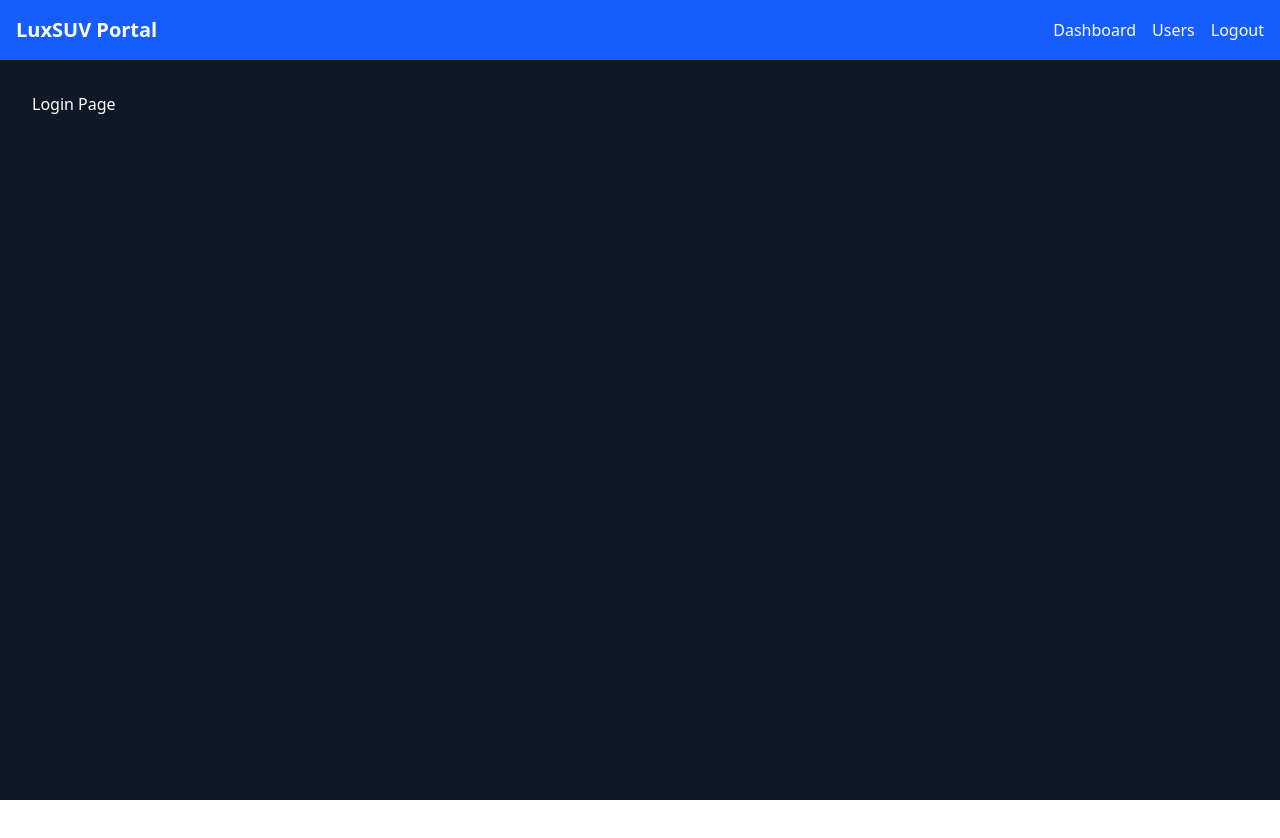
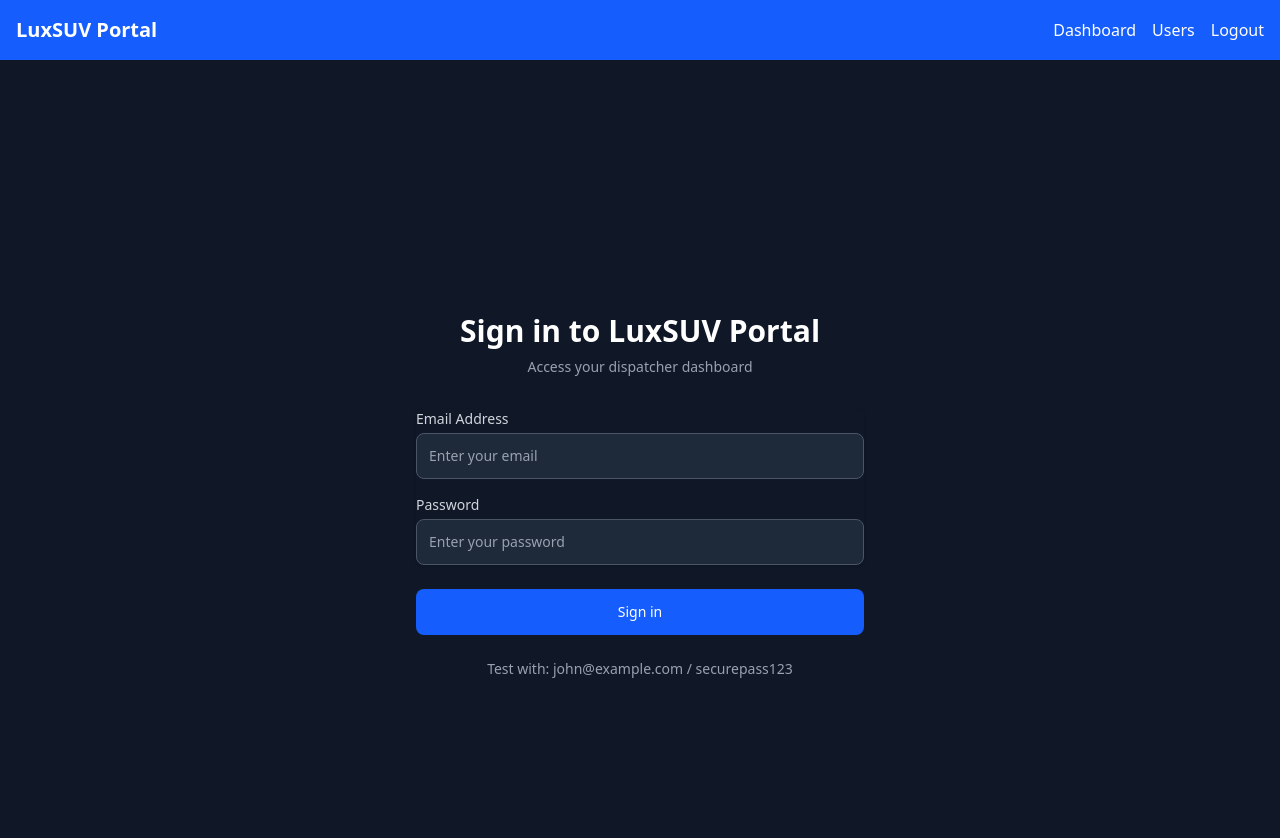
Before and after one commit to diagnosis/luxsuv-portal-admin, a React (Vite) app: page /login in a window 1280 px wide. Shown: the top 838 px of the page. Before the commit the page ends 800 px from the top, so only its background shows below. Built offline with nearby package versions, Linux system fonts and the light colour scheme.

Commit message:
Implement Login Page with Form

```diff
--- a/src/routes/login.lazy.jsx
+++ b/src/routes/login.lazy.jsx
@@ -1,9 +1,137 @@
-import { createLazyFileRoute } from '@tanstack/react-router';
+import { createLazyFileRoute, useNavigate } from '@tanstack/react-router';
+import { useState } from 'react';
 
 export const Route = createLazyFileRoute('/login')({
-    component: LoginLazy,
+    component: LoginPage,
 });
 
-function LoginLazy() {
-    return <div className="p-2">Login Page</div>;
+function LoginPage() {
+    const navigate = useNavigate();
+    const [formData, setFormData] = useState({
+        email: '',
+        password: ''
+    });
+    const [loading, setLoading] = useState(false);
+    const [error, setError] = useState('');
+
+    const handleInputChange = (e) => {
+        const { name, value } = e.target;
+        setFormData(prev => ({
+            ...prev,
+            [name]: value
+        }));
+    };
+
+    const handleSubmit = async (e) => {
+        e.preventDefault();
+        setLoading(true);
+        setError('');
+
+        try {
+            const response = await fetch('http://localhost:8080/login', {
+                method: 'POST',
+                headers: {
+                    'Content-Type': 'application/json',
+                },
+                body: JSON.stringify(formData)
+            });
+
+            const data = await response.json();
+
+            if (response.ok) {
+                // Store token and user info
+                localStorage.setItem('token', data.token);
+                localStorage.setItem('user', JSON.stringify(data.user));
+
+                // Redirect to dashboard
+                navigate({ to: '/dashboard' });
+            } else {
+                setError(data.message || 'Login failed');
+            }
+        } catch (err) {
+            setError('Network error. Please check if the server is running.');
+        } finally {
+            setLoading(false);
+        }
+    };
+
+    return (
+        <div className="min-h-screen bg-gray-900 flex items-center justify-center py-12 px-4 sm:px-6 lg:px-8">
+            <div className="max-w-md w-full space-y-8">
+                <div>
+                    <h2 className="mt-6 text-center text-3xl font-extrabold text-white">
+                        Sign in to LuxSUV Portal
+                    </h2>
+                    <p className="mt-2 text-center text-sm text-gray-400">
+                        Access your dispatcher dashboard
+                    </p>
+                </div>
+
+                <form className="mt-8 space-y-6" onSubmit={handleSubmit}>
+                    <div className="rounded-md shadow-sm space-y-4">
+                        <div>
+                            <label htmlFor="email" className="block text-sm font-medium text-gray-300 mb-1">
+                                Email Address
+                            </label>
+                            <input
+                                id="email"
+                                name="email"
+                                type="email"
+                                required
+                                value={formData.email}
+                                onChange={handleInputChange}
+                                className="appearance-none relative block w-full px-3 py-3 border border-gray-600 placeholder-gray-400 text-white bg-gray-800 rounded-lg focus:outline-none focus:ring-2 focus:ring-blue-500 focus:border-blue-500 sm:text-sm"
+                                placeholder="Enter your email"
+                            />
+                        </div>
+
+                        <div>
+                            <label htmlFor="password" className="block text-sm font-medium text-gray-300 mb-1">
+                                Password
+                            </label>
+                            <input
+                                id="password"
+                                name="password"
+                                type="password"
+                                required
+                                value={formData.password}
+                                onChange={handleInputChange}
+                                className="appearance-none relative block w-full px-3 py-3 border border-gray-600 placeholder-gray-400 text-white bg-gray-800 rounded-lg focus:outline-none focus:ring-2 focus:ring-blue-500 focus:border-blue-500 sm:text-sm"
+                                placeholder="Enter your password"
+                            />
+                        </div>
+                    </div>
+
+                    {error && (
+                        <div className="bg-red-900 border border-red-600 text-red-200 px-4 py-3 rounded-lg">
+                            {error}
+                        </div>
+                    )}
+
+                    <div>
+                        <button
+                            type="submit"
+                            disabled={loading}
+                            className="group relative w-full flex justify-center py-3 px-4 border border-transparent text-sm font-medium rounded-lg text-white bg-blue-600 hover:bg-blue-700 focus:outline-none focus:ring-2 focus:ring-offset-2 focus:ring-blue-500 disabled:opacity-50 disabled:cursor-not-allowed transition-colors"
+                        >
+                            {loading ? (
+                                <div className="flex items-center">
+                                    <div className="animate-spin rounded-full h-4 w-4 border-b-2 border-white mr-2"></div>
+                                    Signing in...
+                                </div>
+                            ) : (
+                                'Sign in'
+                            )}
+                        </button>
+                    </div>
+
+                    <div className="text-center">
+                        <p className="text-sm text-gray-400">
+                            Test with: john@example.com / securepass123
+                        </p>
+                    </div>
+                </form>
+            </div>
+        </div>
+    );
 }
```
